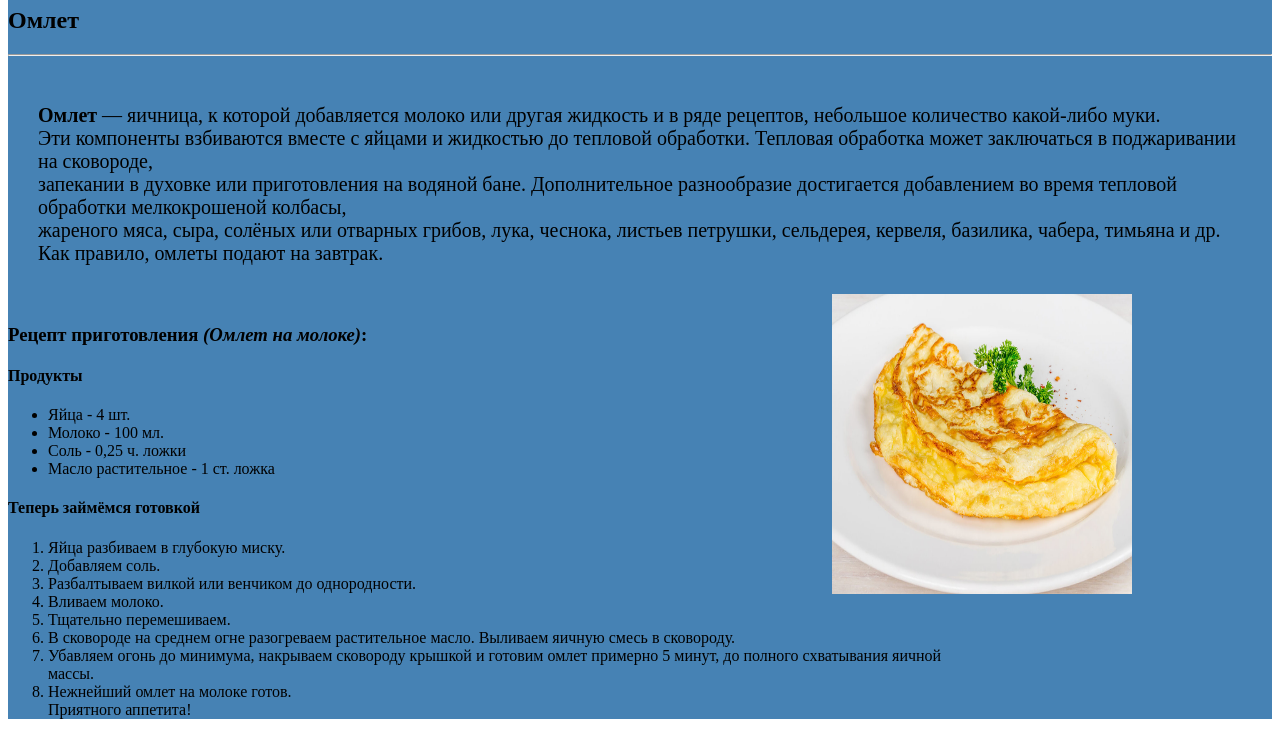
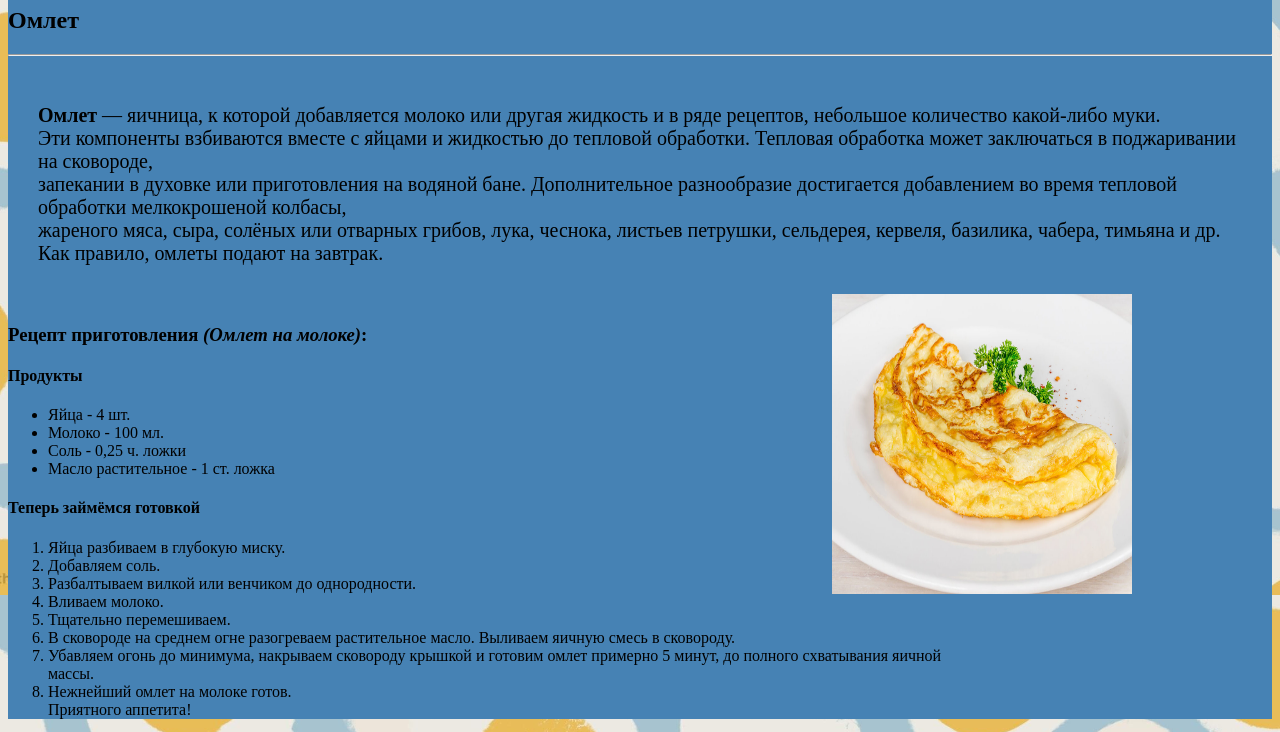
Before and after one commit to Buddha-naveka/Buddha-naveka.github.io, a plain HTML site: page index.html in a window 1280 px wide. Shown: the part 205-937 px from the top of the page. Drawn offline with Linux system fonts and the light colour scheme.

Commit message:
Add files via upload

```diff
--- a/CS.css
+++ b/CS.css
@@ -7,7 +7,7 @@ h1 {
           background-color:#4682B4;
         }
 html{
-    background-image: url(image/fon.jpg);
+    background-image: url(image/fon.png);
     background-repeat: no-repeat;
     background-position: center center;
     background-attachment: fixed;
```
